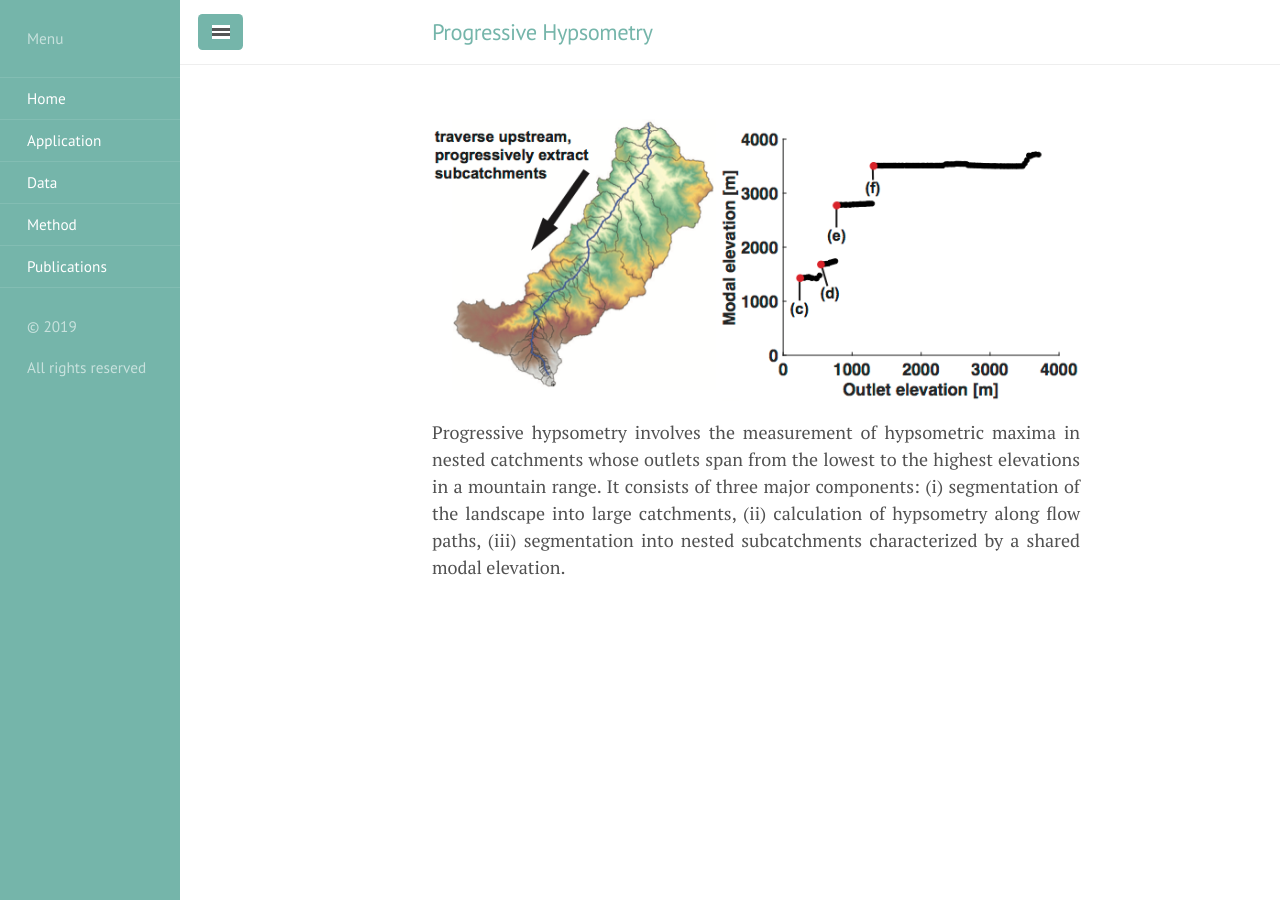
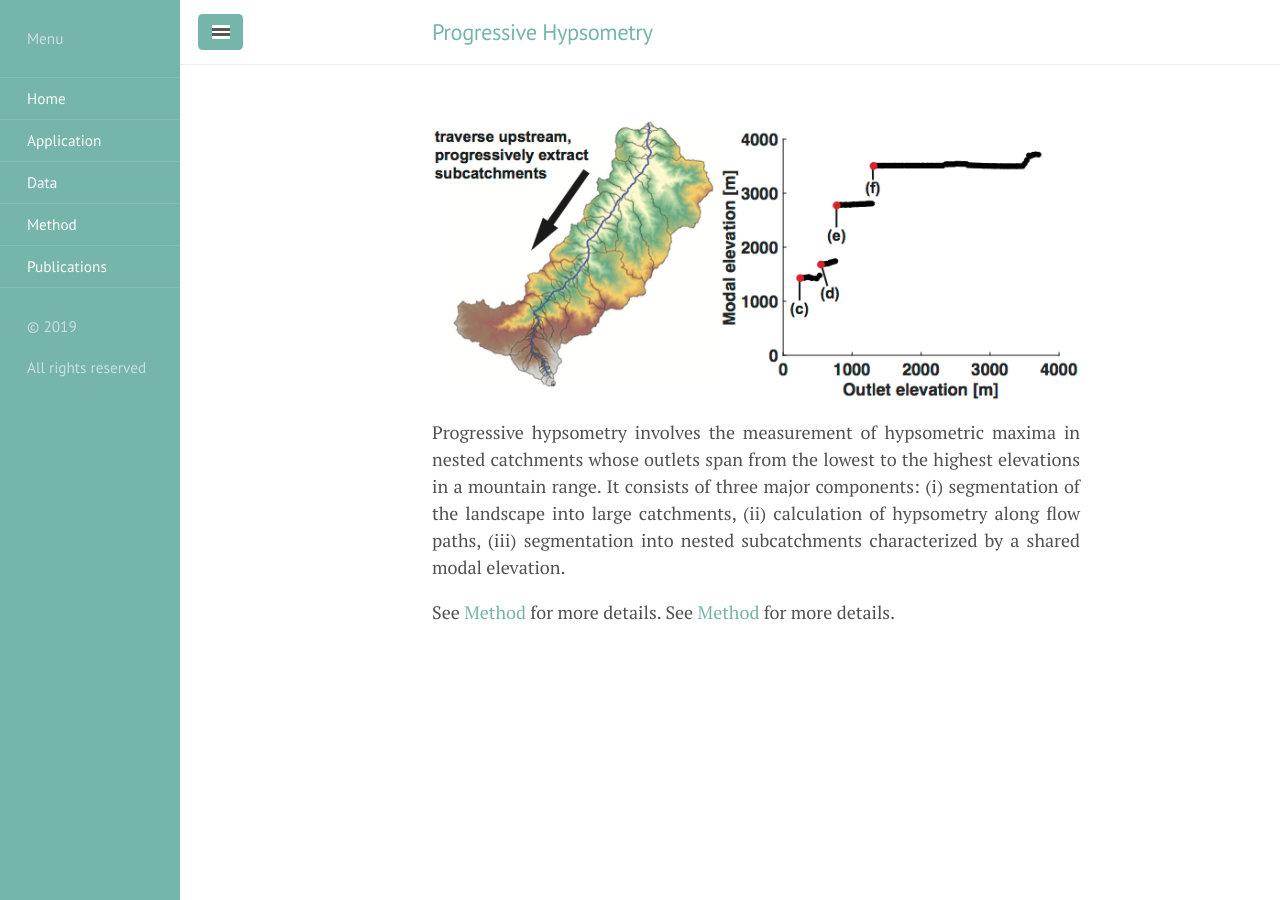
Before and after one commit to mcunningham917/PHdoc, a Jekyll site: the page built from index.html, in a window 1280 px wide. Built offline with Jekyll 4.4.1, drawn with Linux system fonts in a browser that asks for light colours; the list of posts is cut into pages by our own code.

Commit message:
Test link to md page

```diff
--- a/index.html
+++ b/index.html
@@ -19,4 +19,11 @@ Progressive hypsometry involves the measurement of hypsometric maxima in nested
  (iii) segmentation into nested subcatchments characterized by a shared modal elevation.
 </p>
 
+
+<p>
+	See <a href="Method">Method</a> for more details.
+	See <a href="Method/index.html">Method</a> for more details.
+</p>
+
+
 </div>
```
